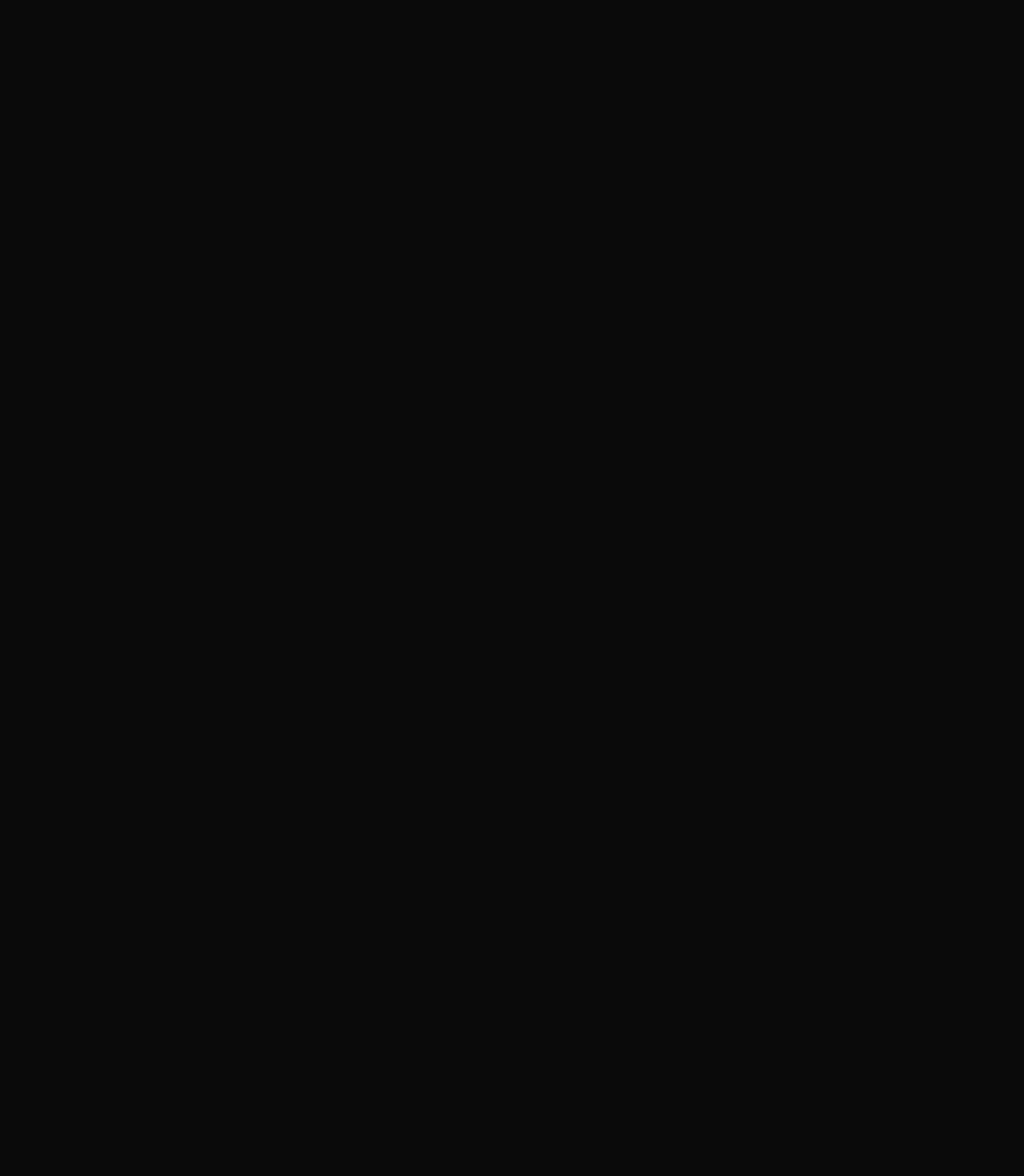
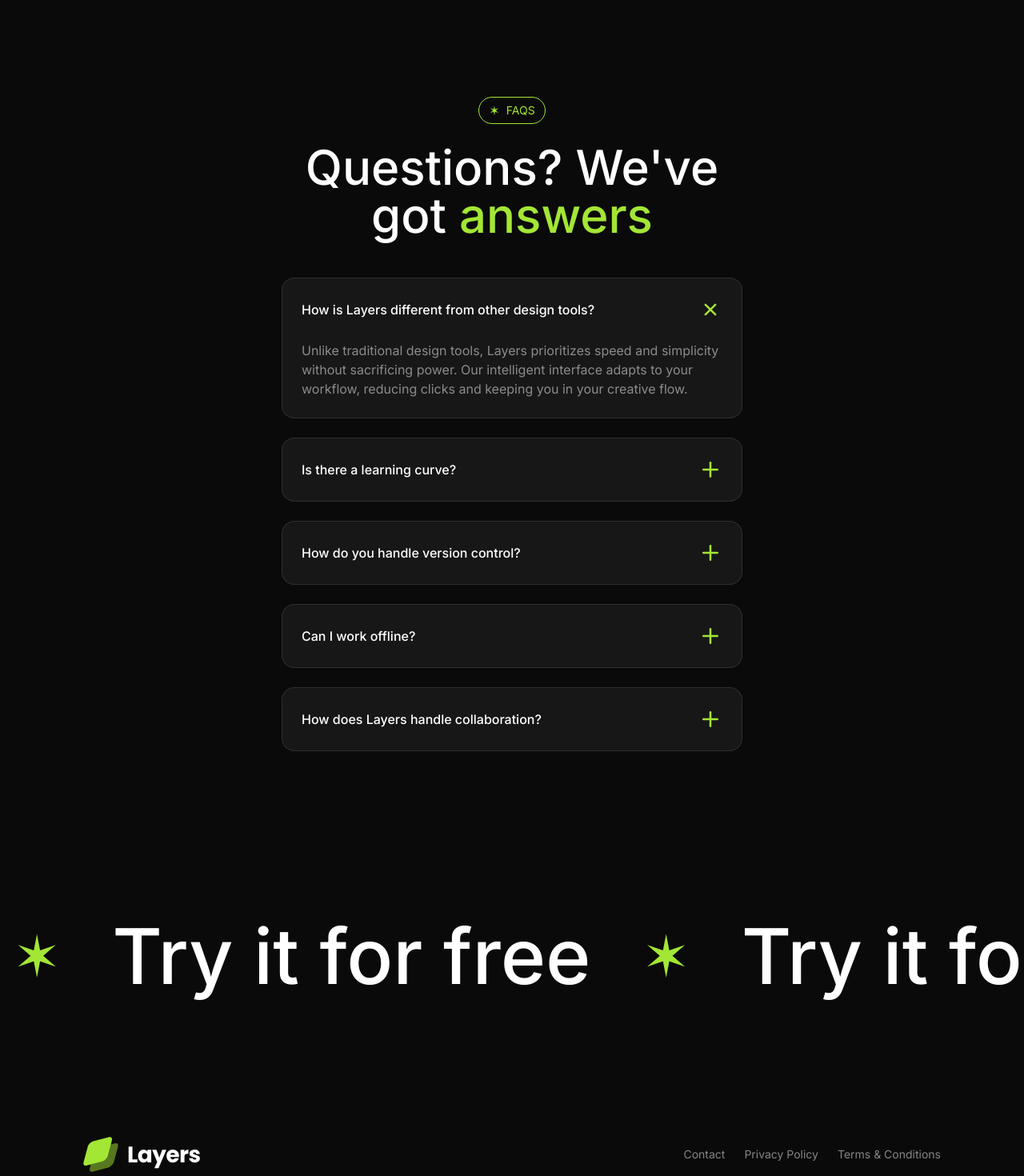
Before and after one commit to samsyntx/nextjs-saas-landing-page, a Next.js app: page / in a window 1280 px wide. Shown: the part 3940-5410 px from the top of the page at 80% size. Before the commit the page ends 3965 px from the top, so only its background shows below. Built offline with nearby package versions, Linux system fonts and the light colour scheme.

Commit message:
Completed Development of CalltoAction & Footer

```diff
--- a/src/app/page.tsx
+++ b/src/app/page.tsx
@@ -1,4 +1,7 @@
+import CallToAction from "@/sections/CallToAction";
+import Faqs from "@/sections/Faqs";
 import Features from "@/sections/Features";
+import Footer from "@/sections/Footer";
 import Hero from "@/sections/Hero";
 import Integrations from "@/sections/Integrations";
 import Introduction from "@/sections/Introduction";
@@ -14,6 +17,9 @@
             <Introduction />
             <Features />
             <Integrations />
+            <Faqs />
+            <CallToAction />
+            <Footer />
         </>
     );
 }
--- a/src/sections/CallToAction.tsx
+++ b/src/sections/CallToAction.tsx
@@ -1,3 +1,18 @@
+import Tag from "@/components/Tag";
+
 export default function CallToAction() {
-    return <div>Call To Action</div>;
+    return (
+        <section className="py-24">
+            <div className="overflow-x-clip p-4 flex">
+                <div className="flex flex-none gap-16 text-7xl md:text-8xl font-medium">
+                    {Array.from({ length: 10 }).map((_, index) => (
+                        <div key={index} className="flex items-center gap-16">
+                            <span className="text-lime-400 text-7xl ">&#10038;</span>
+                            <span>Try it for free</span>
+                        </div>
+                    ))}
+                </div>
+            </div>
+        </section>
+    );
 }
--- a/src/sections/Faqs.tsx
+++ b/src/sections/Faqs.tsx
@@ -1,3 +1,7 @@
+import Tag from "@/components/Tag";
+import { Plus } from "lucide-react";
+import { twMerge } from "tailwind-merge";
+
 const faqs = [
     {
         question: "How is Layers different from other design tools?",
@@ -22,5 +26,48 @@
 ];
 
 export default function Faqs() {
-    return <div>Faqs</div>;
+    const selectedIndex = 0;
+
+    return (
+        <section className="py-24 ">
+            <div className="container">
+                <div className="flex justify-center">
+                    <Tag>Faqs</Tag>
+                </div>
+                <h2 className="text-6xl font-medium mt-6 text-center max-w-xl mx-auto">
+                    Questions? We've got{" "}
+                    <span className="text-lime-400">answers</span>
+                </h2>
+
+                <div className="mt-12 flex flex-col gap-6 max-w-xl mx-auto">
+                    {faqs.map((faq, faqIndex) => (
+                        <div
+                            key={faq.question}
+                            className="bg-neutral-900 rounded-2xl border border-white/10 p-6 "
+                        >
+                            <div className="flex justify-between items-center">
+                                <h3 className="font-medium ">{faq.question}</h3>
+                                <Plus
+                                    size={30}
+                                    className={twMerge(
+                                        "feather feather-plus text-lime-400 flex-shrink-0",
+                                        selectedIndex === faqIndex &&
+                                            "rotate-45"
+                                    )}
+                                />
+                            </div>
+                            <div
+                                className={twMerge(
+                                    "mt-6",
+                                    selectedIndex !== faqIndex && "hidden"
+                                )}
+                            >
+                                <p className="text-white/50">{faq.answer}</p>
+                            </div>
+                        </div>
+                    ))}
+                </div>
+            </div>
+        </section>
+    );
 }
--- a/src/sections/Footer.tsx
+++ b/src/sections/Footer.tsx
@@ -1,3 +1,6 @@
+import Image from "next/image";
+import siteLogo from "@/assets/images/logo.svg";
+
 const footerLinks = [
     { href: "#", label: "Contact" },
     { href: "#", label: "Privacy Policy" },
@@ -5,5 +8,27 @@
 ];
 
 export default function Footer() {
-    return <div>Footer</div>;
+    return (
+        <section className="py-16">
+            <div className="container">
+                <div className="flex flex-col md:flex-row justify-center md:justify-between items-center gap-6">
+                    <div>
+                        <Image src={siteLogo} alt="Layers Logo" />
+                    </div>
+                    <div>
+                        <nav className="flex gap-6">
+                            {footerLinks.map((link) => (
+                                <a
+                                    href={link.href}
+                                    className="text-white/50 text-sm "
+                                >
+                                    {link.label}
+                                </a>
+                            ))}
+                        </nav>
+                    </div>
+                </div>
+            </div>
+        </section>
+    );
 }
```
